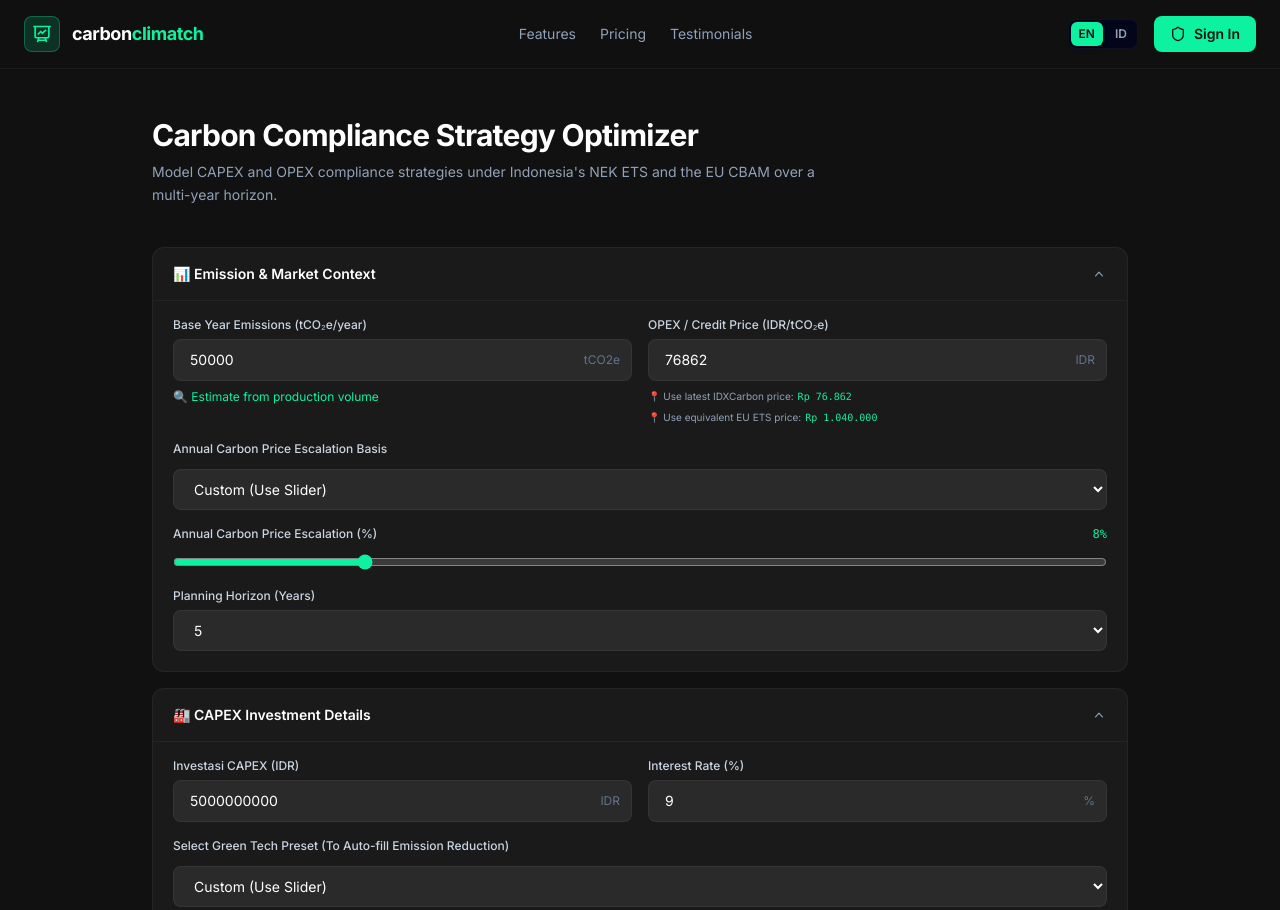
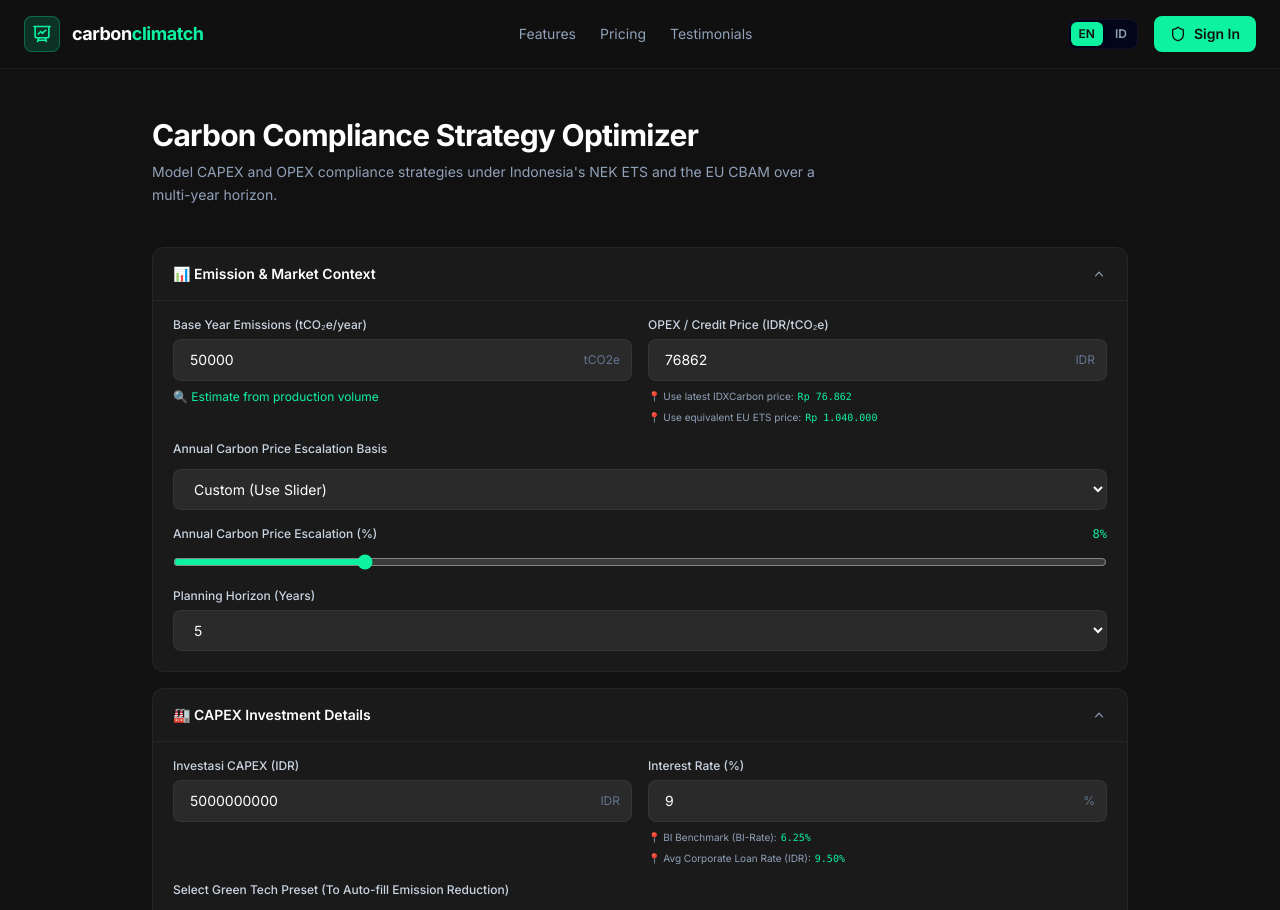
Before and after one commit to chandakapu/carbon-climatch, a Next.js app: page /strategy in a window 1280 px wide. Shown: the top 910 px of the page. Built offline with nearby package versions, Linux system fonts and the light colour scheme.

Commit message:
feat: add quick-select buttons for BI-Rate and average corporate loan interest rates to the strategy page

```diff
--- a/src/app/strategy/page.tsx
+++ b/src/app/strategy/page.tsx
@@ -430,7 +430,25 @@ export default function StrategyPage() {
                     <Section title={language === "id" ? "🏭 Rincian Investasi CAPEX" : "🏭 CAPEX Investment Details"} defaultOpen>
                         <div className="grid gap-4 sm:grid-cols-2 pt-4">
                             <NumInput id="capex-amount" label={t("strategy.capexLabel")} value={capexAmount} onChange={setCapexAmount} suffix="IDR" />
-                            <NumInput id="interest-rate" label={language === "id" ? "Suku Bunga (%)" : "Interest Rate (%)"} value={interestRate} onChange={setInterestRate} suffix="%" min="0" />
+                            <div>
+                                <NumInput id="interest-rate" label={language === "id" ? "Suku Bunga (%)" : "Interest Rate (%)"} value={interestRate} onChange={setInterestRate} suffix="%" min="0" />
+                                <div className="mt-2 flex flex-col gap-1.5">
+                                    <button
+                                        type="button"
+                                        onClick={() => setInterestRate("6.25")}
+                                        className="text-[10px] text-slate-400 hover:text-white flex items-center gap-1 text-left cursor-pointer"
+                                    >
+                                        📍 {language === "id" ? "Suku Bunga Acuan BI (BI-Rate):" : "BI Benchmark (BI-Rate):"} <span className="text-[#0CF2A0] font-mono">6.25%</span>
+                                    </button>
+                                    <button
+                                        type="button"
+                                        onClick={() => setInterestRate("9.50")}
+                                        className="text-[10px] text-slate-400 hover:text-white flex items-center gap-1 text-left cursor-pointer"
+                                    >
+                                        📍 {language === "id" ? "Rata-rata Kredit Korporasi IDR:" : "Avg Corporate Loan Rate (IDR):"} <span className="text-[#0CF2A0] font-mono">9.50%</span>
+                                    </button>
+                                </div>
+                            </div>
                         </div>
                         <div className="space-y-3">
                             <label htmlFor="tech-preset" className="block text-xs font-medium text-slate-300">
```
